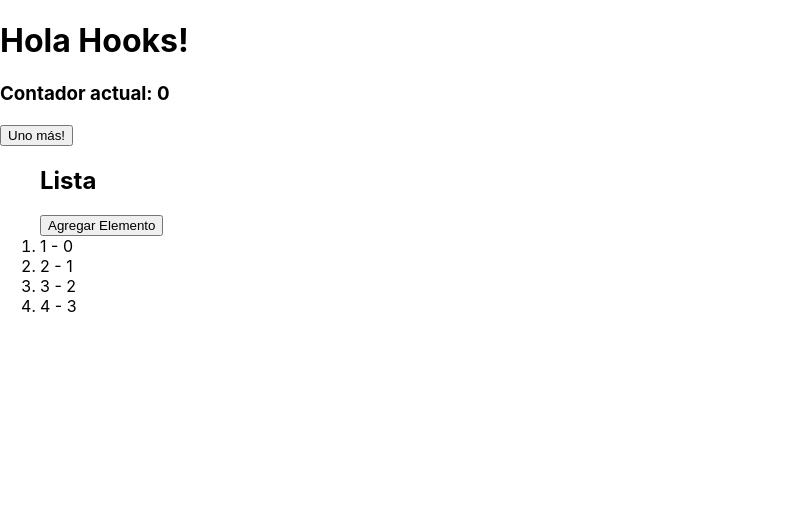
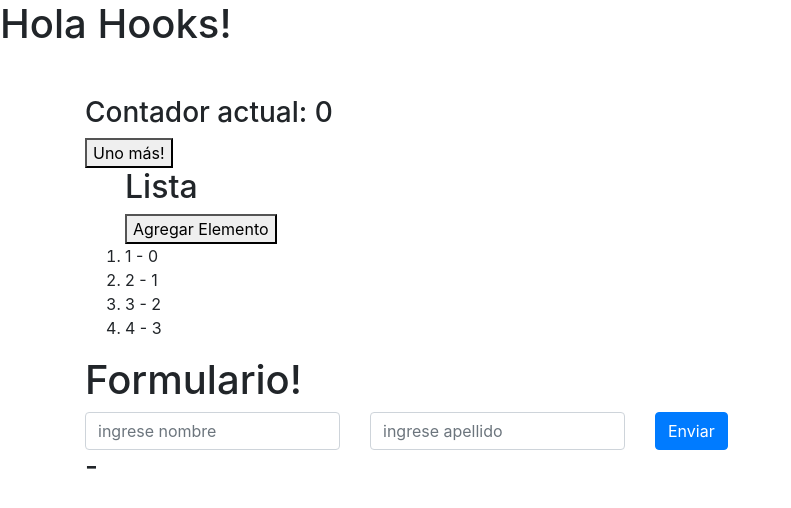
Before and after one commit to ignaciozanotti/holahooks, a React (Create React App) app: page / in a window 1280 px wide. Shown: the top 508 px of the page, without its empty margins (0-791 px from the left). Built offline with nearby package versions, Linux system fonts and the light colour scheme.

Commit message:
form onChange & submits

```diff
--- a/public/index.html
+++ b/public/index.html
@@ -24,6 +24,7 @@
       work correctly both with client-side routing and a non-root public URL.
       Learn how to configure a non-root public URL by running `npm run build`.
     -->
+    <link rel="stylesheet" href="https://stackpath.bootstrapcdn.com/bootstrap/4.4.1/css/bootstrap.min.css" integrity="sha384-Vkoo8x4CGsO3+Hhxv8T/Q5PaXtkKtu6ug5TOeNV6gBiFeWPGFN9MuhOf23Q9Ifjh" crossorigin="anonymous">
     <title>React App</title>
   </head>
   <body>
--- a/src/App.js
+++ b/src/App.js
@@ -1,14 +1,18 @@
 import React from 'react';
 import Contador from './components/Contador';
 import Lista from './components/Lista';
+import Formulario from './components/Formulario';
 
 
 function App() {
   return (
     <div>
       <h1>Hola Hooks!</h1>
-      <Contador />
-      <Lista />
+        <div className="container mt-5">
+          <Contador />
+          <Lista />
+          <Formulario />
+        </div>
     </div>
   );
  }
--- /dev/null
+++ b/src/components/Formulario.js
@@ -0,0 +1,64 @@
+import React, {Fragment, useState} from 'react'
+
+const Formulario = () => {
+
+    const [datos,setDatos] = useState({
+        nombre: '',
+        apellido: ''
+    });
+
+    const handleInputChange = (evento) => {
+        console.log('funciona');
+        setDatos({
+            ...datos,
+            [evento.target.name] : evento.target.value
+        })
+    }
+
+    const enviarDatos = (evento) => {
+        evento.preventDefault();
+        console.log(datos.nombre+' - '+datos.apellido);
+    }
+
+    return(
+        <Fragment>
+            <h1>Formulario!</h1>
+            <form className="row" onSubmit={enviarDatos}>
+                <div className="col-md-3">
+                    <input
+                        type='text'
+                        name='nombre'
+                        placeholder="ingrese nombre"
+                        className="form-control"
+                        onChange={handleInputChange}
+                    />
+                </div>
+
+
+                <div className="col-md-3">
+                    <input
+                        type='text'
+                        name='apellido'
+                        placeholder="ingrese apellido"
+                        className="form-control"
+                        onChange={handleInputChange}
+                    />
+                </div>
+
+
+                <div className="col-md-3">
+                    <button
+                        className="btn btn-primary"
+                        type="submit"
+                    >
+                        Enviar
+                        </button>
+                </div>
+
+            </form>
+    <h3>{datos.nombre} - {datos.apellido}</h3>
+        </Fragment>
+    );
+}
+
+export default Formulario;
```
